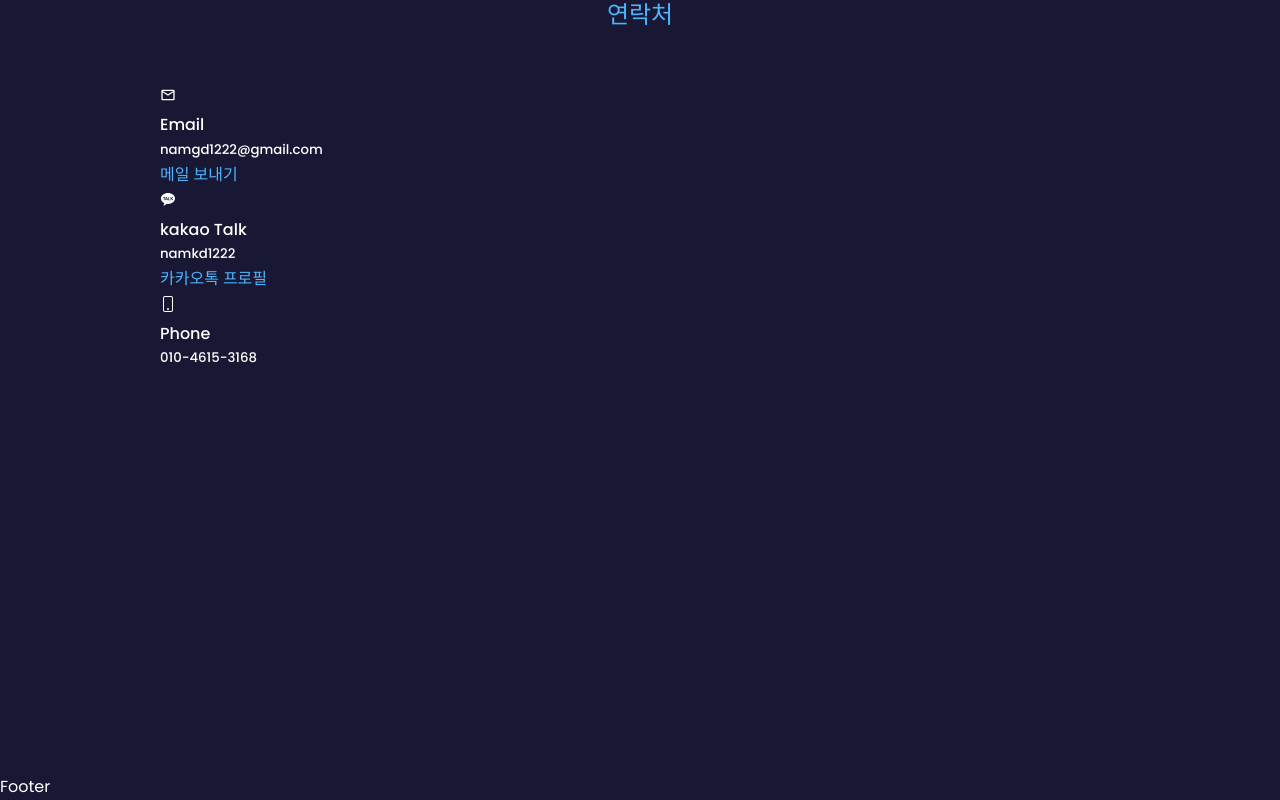
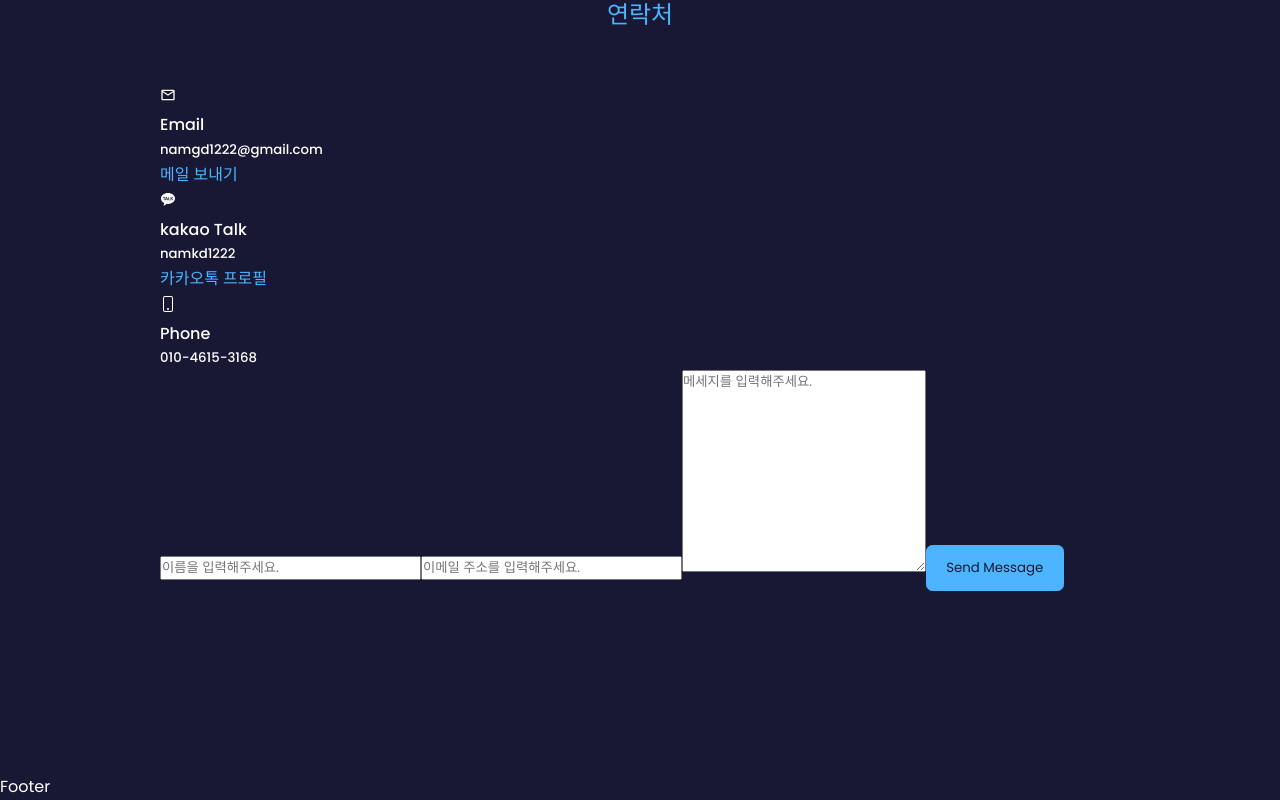
Before and after one commit to NamGideokk/portfolio-website, a React (Create React App) app: page / in a window 1280 px wide. Shown: the part 6253-7053 px from the top of the page. Built offline with nearby package versions, Linux system fonts and the light colour scheme; a web font is replaced by a local one.

Commit message:
contact > 작성중

```diff
--- a/src/components/contact/Contact.jsx
+++ b/src/components/contact/Contact.jsx
@@ -43,7 +43,29 @@
           </article>
         </div>
 
-        <form action=""></form>
+        <form action="">
+          <input
+            type="text"
+            name="name"
+            placeholder="이름을 입력해주세요."
+            required
+          />
+          <input
+            type="email"
+            name="email"
+            placeholder="이메일 주소를 입력해주세요."
+            required
+          />
+          <textarea
+            name="message"
+            rows="10"
+            placeholder="메세지를 입력해주세요."
+            required
+          ></textarea>
+          <button type="sumbit" className="btn btn-primary">
+            Send Message
+          </button>
+        </form>
       </div>
     </section>
   );
--- a/src/components/contact/contact.scss
+++ b/src/components/contact/contact.scss
@@ -0,0 +1 @@
+@import "../../_variable";
--- a/src/components/portfolio/portfolio.scss
+++ b/src/components/portfolio/portfolio.scss
@@ -1,4 +1,4 @@
-@import "../../variable";
+@import "../../_variable";
 
 $width: fit-content;
 
```
